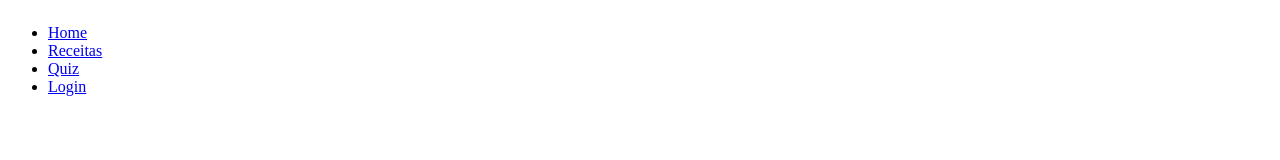
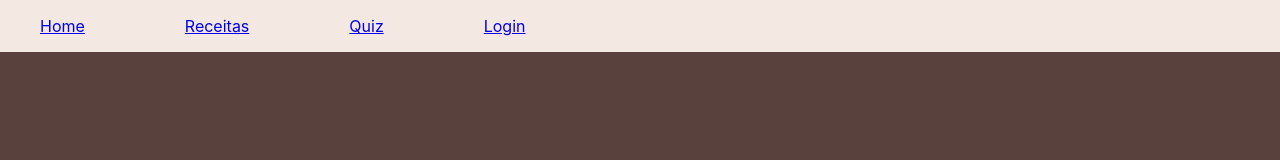
Before and after one commit to MarianaNdO/DonutWorryCookHappy, a plain HTML site: page Site/index.html in a window 1280 px wide. Drawn offline with Linux system fonts and the light colour scheme.

Commit message:
Add files via upload

```diff
--- a/Site/assets/style.css
+++ b/Site/assets/style.css
@@ -1,4 +1,22 @@
+body{
+    font-family: 'Quicksand', Inter, monospace;
+    padding: 0;
+    margin: 0;
+    background-size: cover;
+    background: #59423D;
+}
 .navbar{
-display: flex;
-justify-content: space-between;
+    width: 100%;
+    display: flex;
+    justify-content: space-between;
+    background-color: #F3E8E2;
 }
+
+.navbar ul {
+    display: flex;
+    align-items: flex-end;
+    gap: 100px;
+    list-style: none;
+    font-weight: 500px;
+
+}
```
